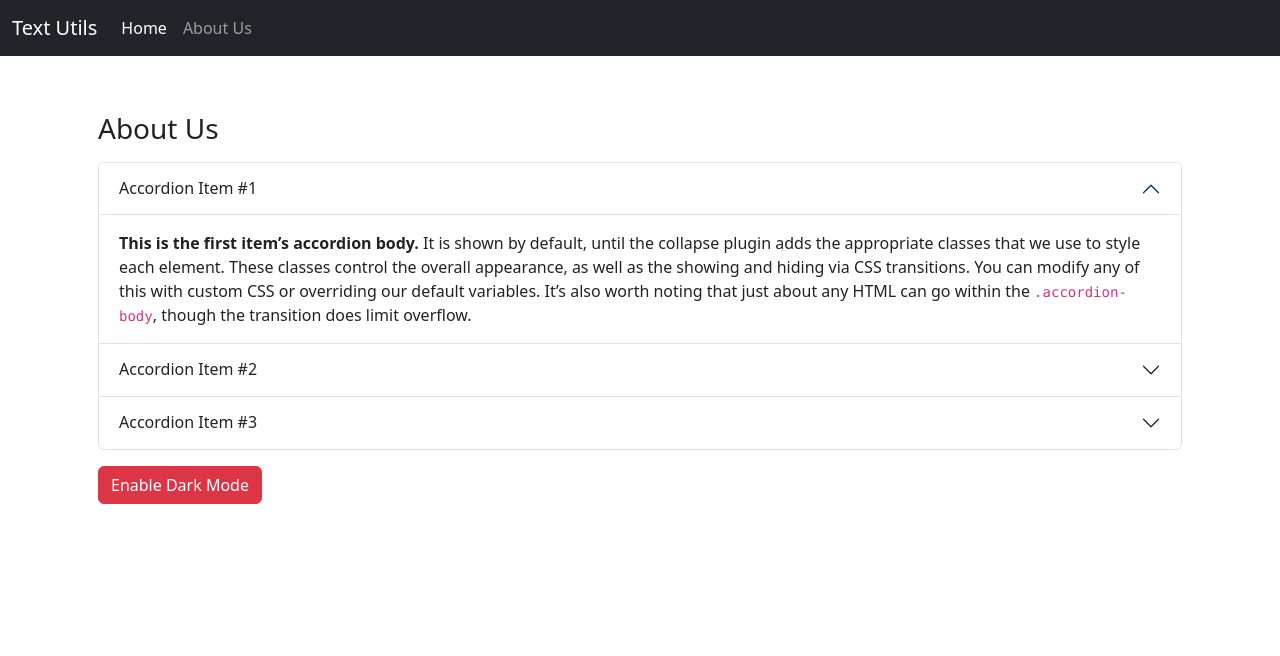
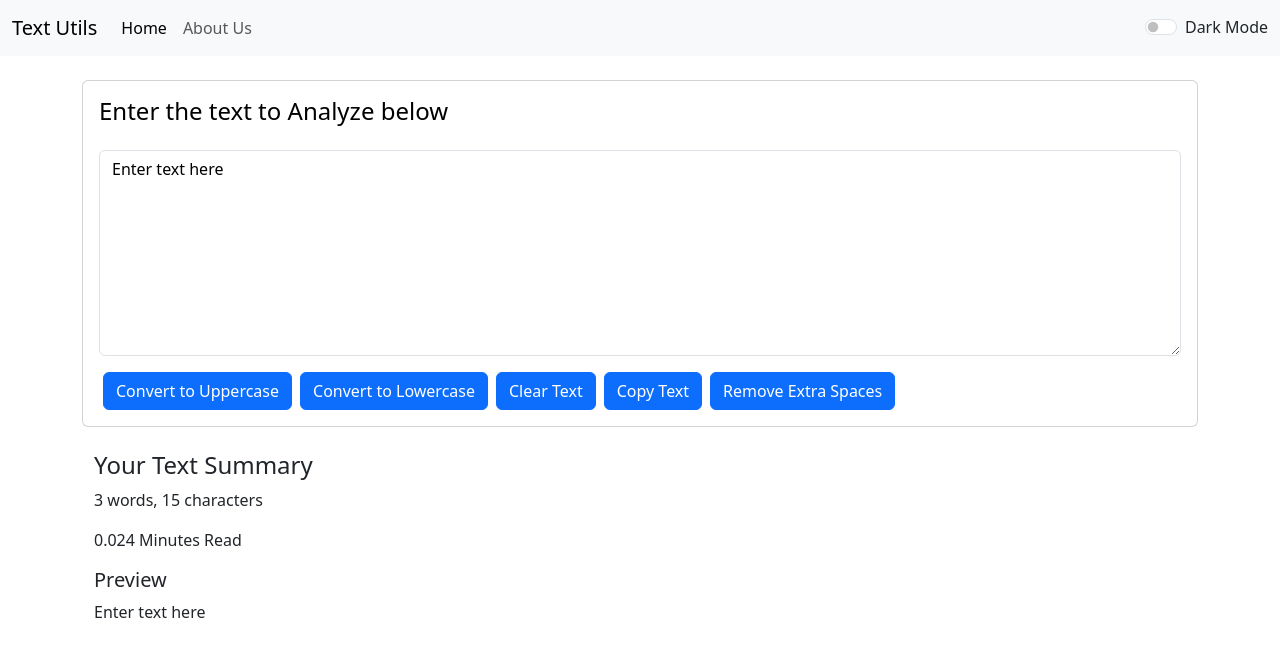
Before and after one commit to anupshakya7/text-utils, a React (Create React App) app: page / in a window 1280 px wide. Shown: the top 656 px of the page. Built offline with nearby package versions, Linux system fonts and the light colour scheme.

Commit message:
Dark Mode

```diff
--- a/src/App.js
+++ b/src/App.js
@@ -2,14 +2,30 @@
 import About from "./components/About";
 import Navbar from "./components/Navbar";
 import TextForm from "./components/TextForm";
+import React,{useState} from 'react';
 
 function App() {
+  const [mode,setMode] = useState('light');
+
+  const toggleMode = () =>{
+    if(mode === 'light'){
+      setMode('dark');
+      document.body.style.backgroundColor = '#212529e3';
+      document.body.style.color = 'white';
+    }else{
+      setMode('light');
+      document.body.style.backgroundColor = 'white';
+      document.body.style.color = 'black';
+    }
+
+  }
+
   return (
     <>
-      <Navbar title="Text Utils" aboutText="About Us"/>
+      <Navbar title="Text Utils" aboutText="About Us" mode={mode} toggleMode={toggleMode}/>
       <div className="container my-4">
-          {/* <TextForm heading="Enter the text to Analyze below"/>  */}
-          <About/>
+          <TextForm heading="Enter the text to Analyze below" mode={mode}/>
+          {/* <About/> */}
       </div>
 
     </>
--- a/src/components/Navbar.js
+++ b/src/components/Navbar.js
@@ -1,9 +1,9 @@
 import React from 'react';
 import PropTypes from 'prop-types';
 
-export default function Navbar({title ,aboutText}){
-    return(
-        <nav className="navbar navbar-expand-lg navbar-dark bg-dark">
+export default function Navbar({ title, aboutText, mode,toggleMode }) {
+  return (
+    <nav className={`navbar navbar-expand-lg navbar-${mode} bg-${mode}`}>
       <div className="container-fluid">
         <a className="navbar-brand" href="/">{title}</a>
         <button className="navbar-toggler" type="button" data-bs-toggle="collapse" data-bs-target="#navbarSupportedContent" aria-controls="navbarSupportedContent" aria-expanded="false" aria-label="Toggle navigation">
@@ -18,6 +18,11 @@
               <a className="nav-link" href="/">{aboutText}</a>
             </li>
           </ul>
+          <div className={`form-check form-switch text-${mode === 'light' ? 'dark' : 'light'}`}>
+            <input className="form-check-input" type="checkbox" role="switch" id="switchCheckDefault" onClick={toggleMode}/>
+              <label className="form-check-label" htmlFor="switchCheckDefault">Dark Mode</label>
+          </div>
+
         </div>
       </div>
     </nav>
--- a/src/components/TextForm.js
+++ b/src/components/TextForm.js
@@ -28,12 +28,25 @@
        setText(event.target.value);
     }
 
+    const handleCopyClick = (event) =>{
+        event.preventDefault();
+
+        navigator.clipboard.writeText(text);
+    }
+
+    const handleRemoveExtraSpaceClick = (event) =>{
+        event.preventDefault();
+
+        let newText = text.split(/[ ]+/);
+        setText(newText.join(" "));
+    }
+
     return (
         <>
-        <form className="card p-3">
+        <form className="card p-3" style={{backgroundColor: props.mode === 'dark' ? '#212529e3':'white',color: props.mode === 'dark' ? 'white':'black'}}>
             <h4 className="mb-4">{props.heading}</h4>
             <div className="mb-3">
-                <textarea className="form-control" id="myBox" rows="8" value={text} onChange={handleOnChange}></textarea>
+                <textarea className="form-control" id="myBox" rows="8" value={text} onChange={handleOnChange} style={{backgroundColor: props.mode === 'dark' ? '#212529e3':'white',color: props.mode === 'dark' ? 'white':'black'}}></textarea>
             </div>
             <div>
                 <button type="submit" onClick={handleUpClick} className="btn btn-primary mx-1">
@@ -45,6 +58,12 @@
                  <button type="submit" onClick={handleClearClick} className="btn btn-primary mx-1">
                     Clear Text
                 </button>
+                 <button type="submit" onClick={handleCopyClick} className="btn btn-primary mx-1">
+                    Copy Text
+                </button>
+                 <button type="submit" onClick={handleRemoveExtraSpaceClick} className="btn btn-primary mx-1">
+                    Remove Extra Spaces
+                </button>
             </div>
         </form>
         <div className="container my-4">
@@ -52,7 +71,7 @@
             <p>{text.split(" ").length} words, {text.length} characters</p>
             <p>{0.008 * text.split(" ").length} Minutes Read</p>
             <h5>Preview</h5>
-            <p>{text}</p>
+            <p>{text.length > 0 ? text : 'Enter something in the Textbox above to preview'}</p>
         </div>
         </>
 
```
Lines whose indentation alone changed are shown as unchanged.
